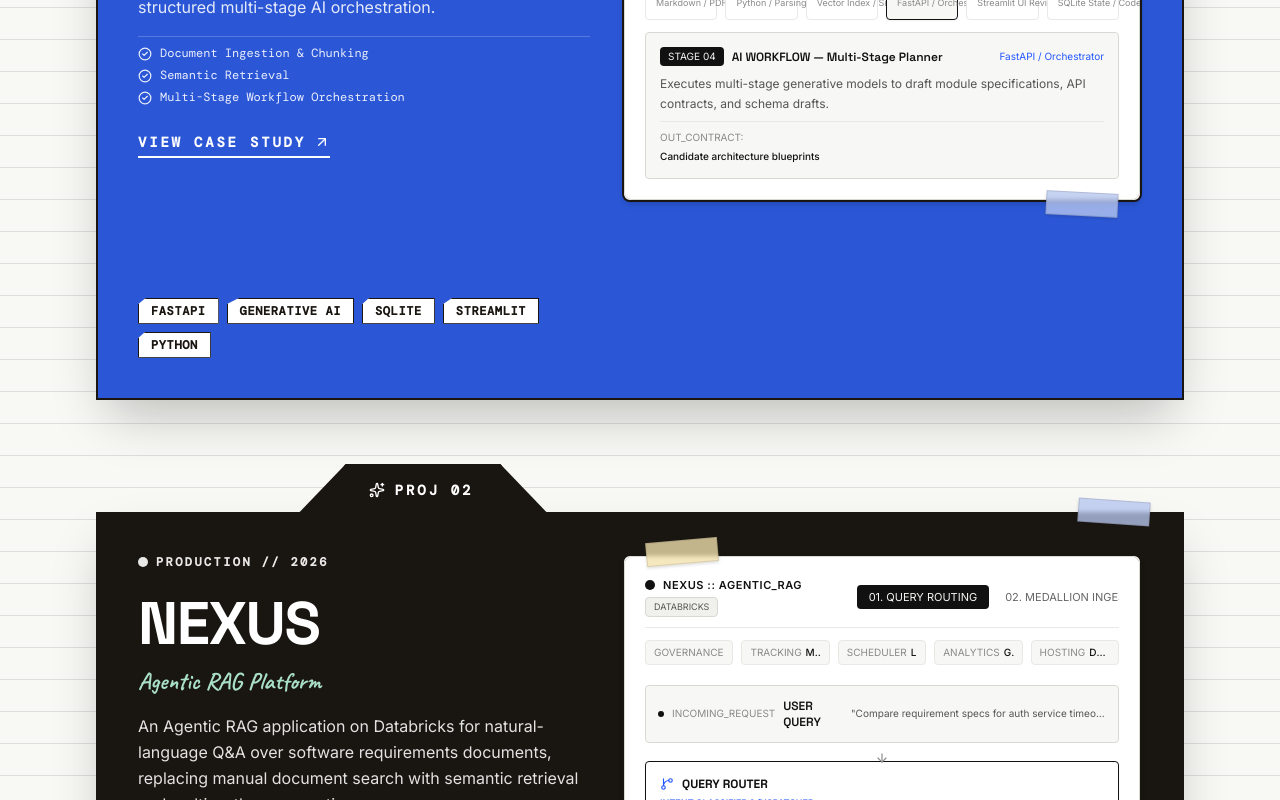
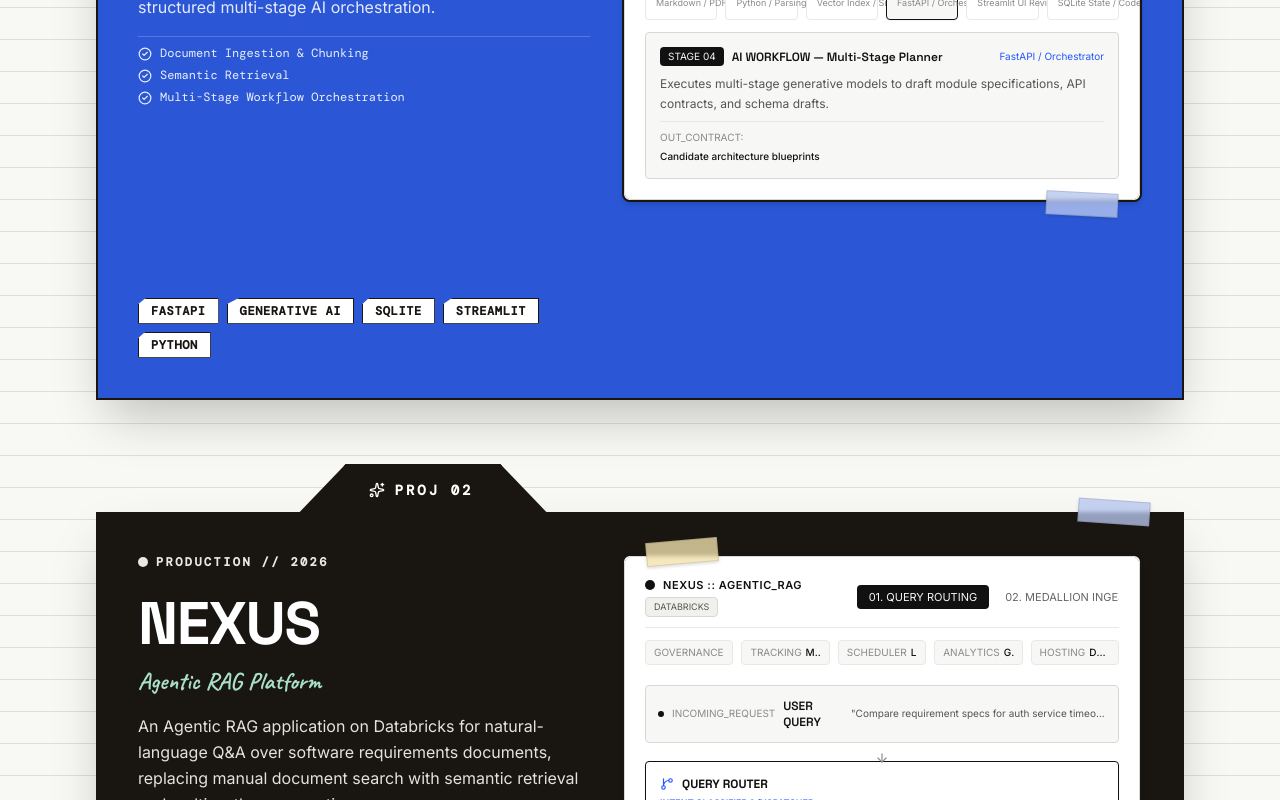
Before and after one commit to dharma0504/portfolio, a Next.js app: page / in a window 1280 px wide. Shown: the part 2360-3160 px from the top of the page. Built offline with nearby package versions, Linux system fonts and the light colour scheme; a web font is replaced by a local one.

Commit message:
feat: remove expanded case study link from project cards

```diff
--- a/src/components/ProjectCard.tsx
+++ b/src/components/ProjectCard.tsx
@@ -1,8 +1,7 @@
 "use client";
 
 import React from "react";
-import Link from "next/link";
-import { ArrowUpRight, CheckCircle2, Sparkles } from "lucide-react";
+import { CheckCircle2, Sparkles } from "lucide-react";
 import { Project } from "@/types";
 import AgentFactoryFlow from "./diagrams/AgentFactoryFlow";
 import NexusArchitecture from "./diagrams/NexusArchitecture";
@@ -154,16 +153,6 @@ export default function ProjectCard({ project, index }: ProjectCardProps) {
               ))}
             </div>
 
-            {/* View Project Link Button */}
-            <div className="pt-2">
-              <Link
-                href={`/projects/${project.slug}`}
-                className="inline-flex items-center gap-2 font-ca-mono text-xs sm:text-sm font-bold uppercase tracking-[0.15em] sm:tracking-[0.2em] border-b-2 border-current pb-1 hover:opacity-80 transition-opacity"
-              >
-                <span>VIEW CASE STUDY</span>
-                <ArrowUpRight className="w-4 h-4" />
-              </Link>
-            </div>
           </div>
 
           {/* Technology Pills with Angled Cut-out */}
```
